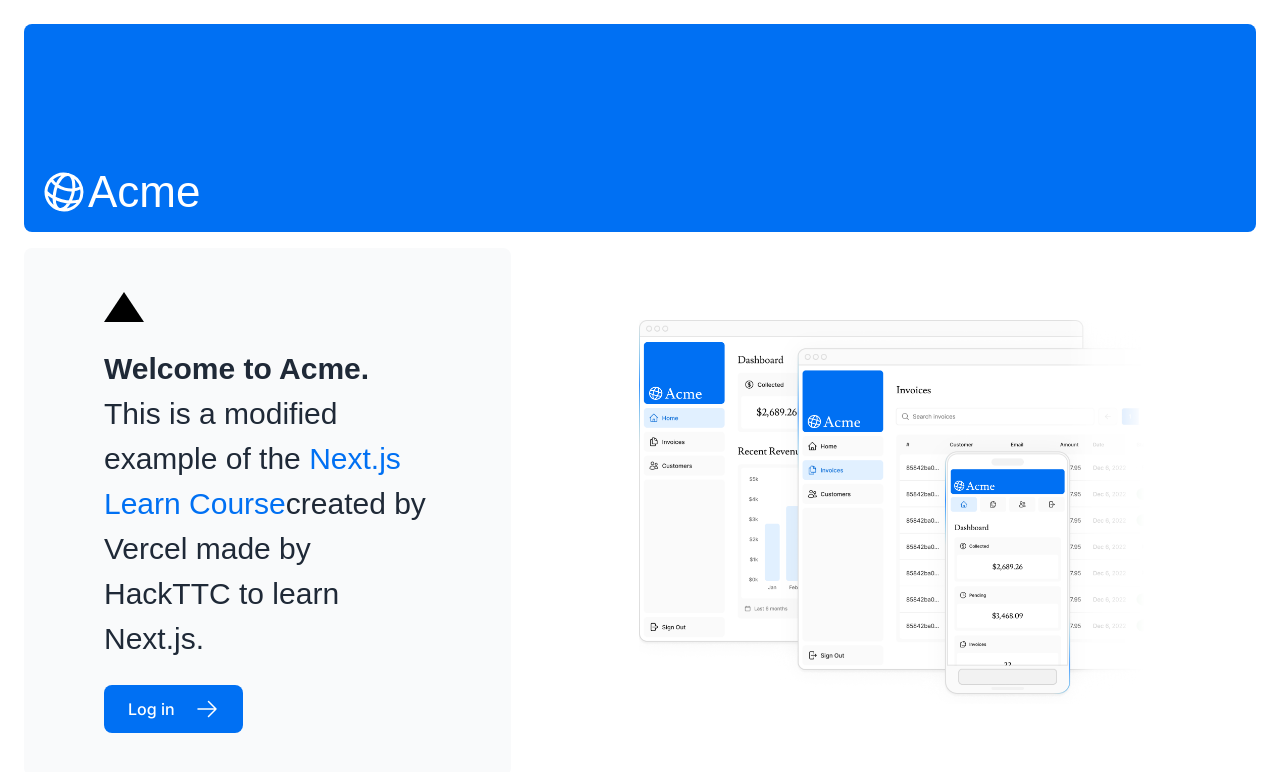
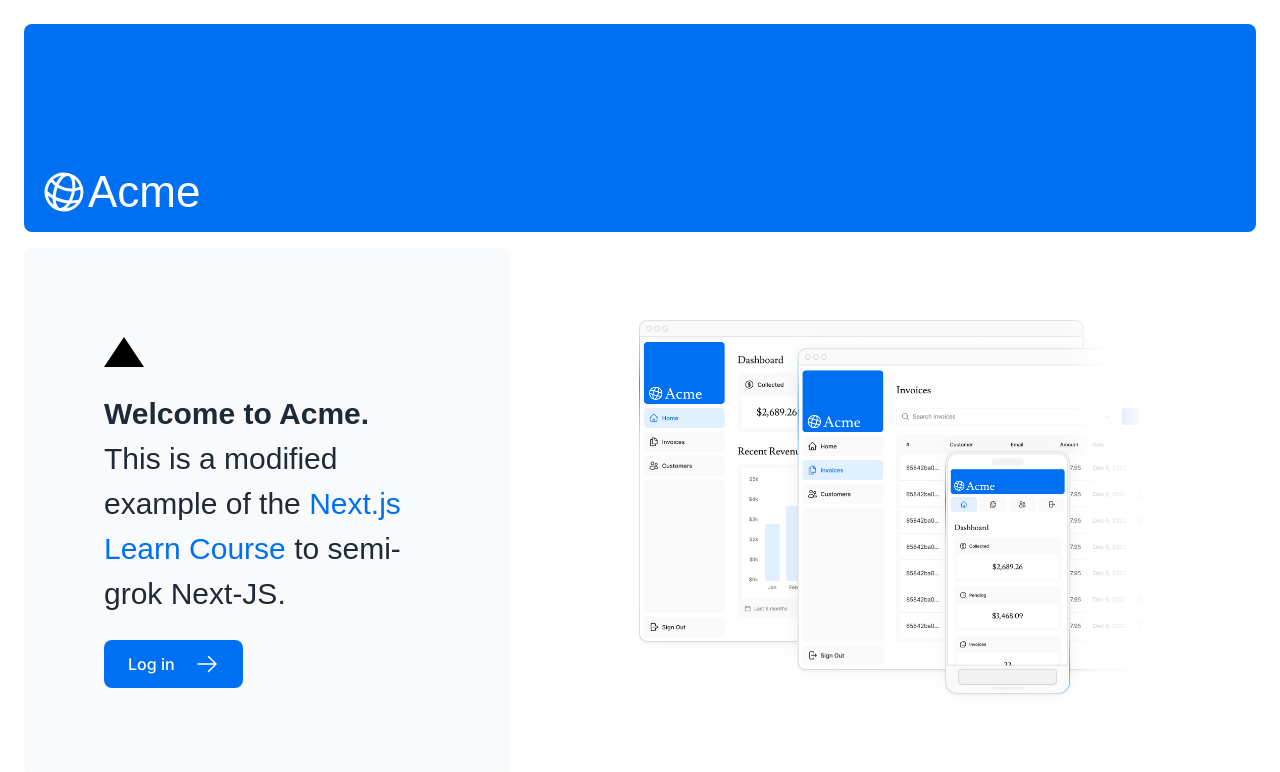
Before and after one commit to Vihaan3/next-js-dashboard, a Next.js app: page / in a window 1280 px wide. Shown: the top 772 px of the page. Built offline with nearby package versions, Linux system fonts and the light colour scheme; a web font is replaced by a local one.

Commit message:
mini update

```diff
--- a/app/page.tsx
+++ b/app/page.tsx
@@ -22,8 +22,7 @@
             <strong>Welcome to Acme.</strong> This is a modified example of the{' '}
             <a href="https://nextjs.org/learn/" className="text-blue-500">
                Next.js Learn Course
-            </a>
-            created by Vercel made by HackTTC to learn Next.js.
+            </a>{' '} to semi-grok Next-JS.
 
           </p>
           <Link
```
